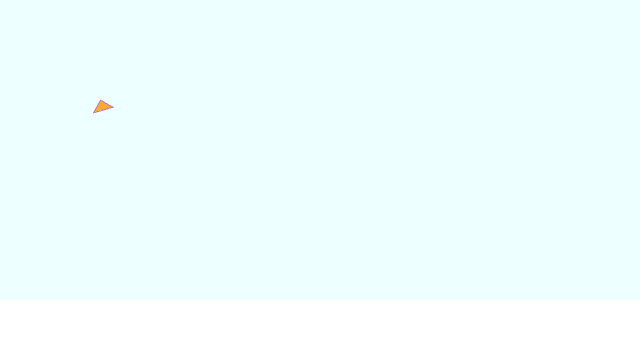
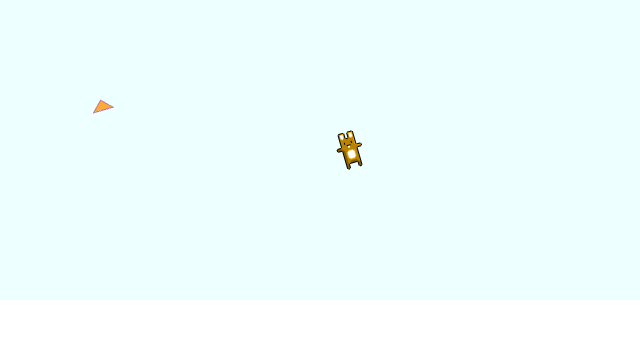
Before and after one commit to jdunwoody/Flock, a plain HTML site: page javascript/index.html in a window 1280 px wide. Shown: the full height of the page, 0-640 px from the left. Drawn offline with nearby package versions, Linux system fonts and the light colour scheme.

Commit message:
Removing swap files

```diff
--- a/javascript/js/main.js
+++ b/javascript/js/main.js
@@ -17,13 +17,13 @@ $(document).ready( function() {
 
   var triangle = buildTriangle(graphics, 100, 100, 100, 100);
 
-  //var bunny = buildBunny(width, height);
-  //stage.addChild(bunny);
+  var bunny = buildBunny(width, height);
+  stage.addChild(bunny);
 
   function animate() {
     requestAnimFrame(animate);
 
-    //moveBunny(bunny);
+    moveBunny(bunny);
     triangle.rotation += 0.01;
 
     renderer.render(stage);
--- a/javascript/js/triangle.js
+++ b/javascript/js/triangle.js
@@ -22,7 +22,3 @@ function buildTriangle(graphics, w, h, x, y) {
 
   return graphics;
 };
-
-function moveTriangle(graphics) {
-  //triangle.rotation += 0.01;
-};
```
Also changed, not shown: javascript/index.html (+0 -3 lines), 4 other files.
